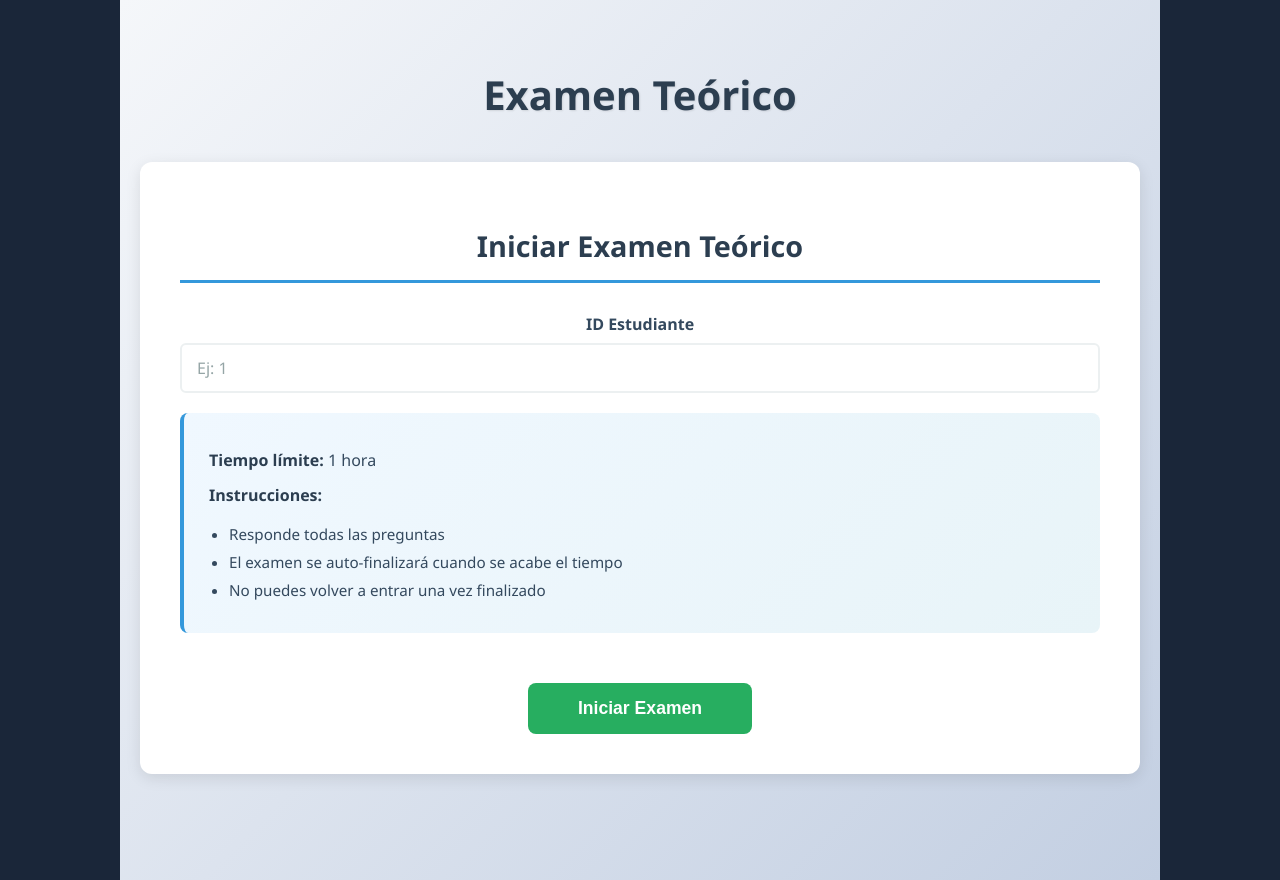
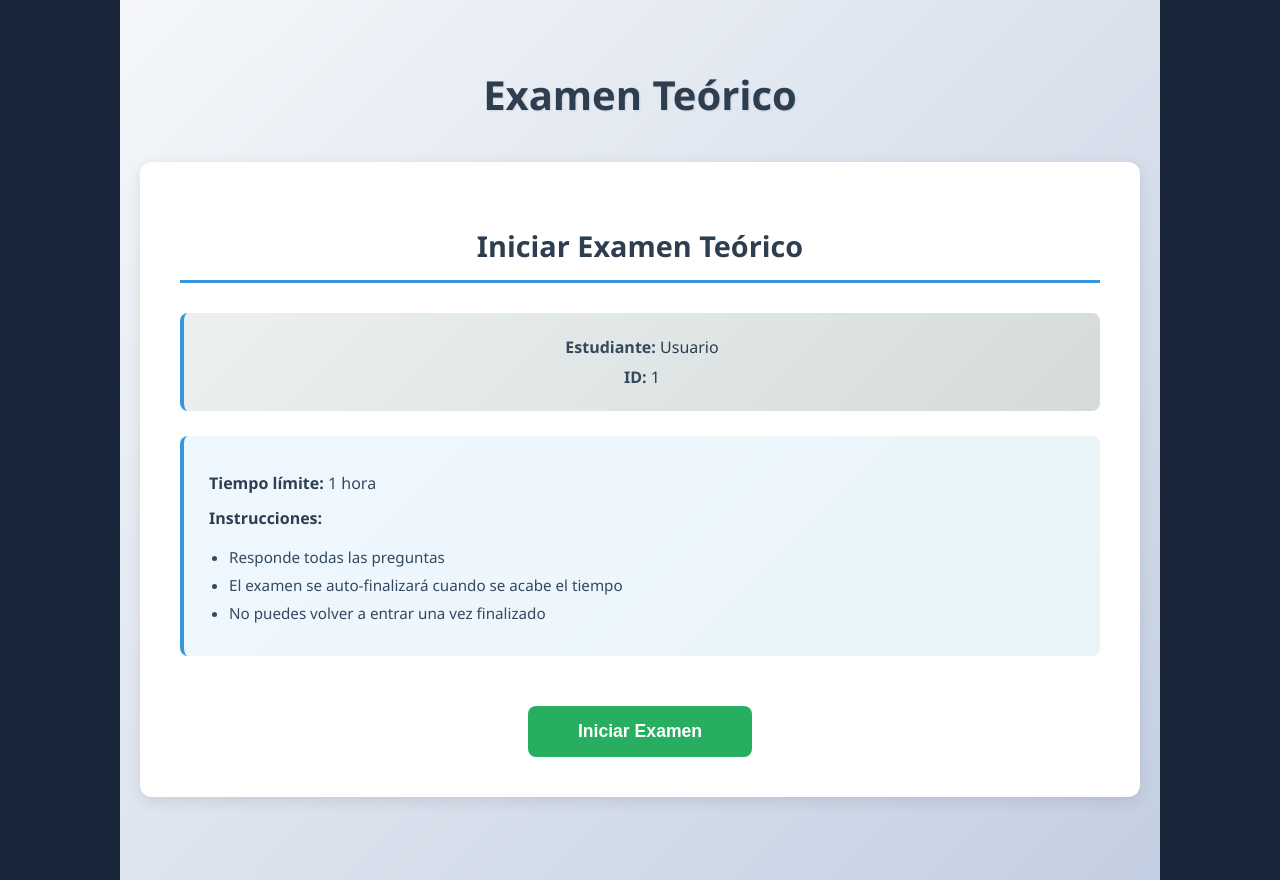
Before and after one commit to VictoRvs23/DrivingUBB, a React (Vite) app in the folder frontend/: page /examenteorico in a window 1280 px wide. Built offline with nearby package versions, Linux system fonts and the light colour scheme; sample sign-in values are in the browser's storage.

Commit message:
agregado el examen practico junto a la sidebar

```diff
--- a/frontend/src/pages/EvaluacionPractica.jsx
+++ b/frontend/src/pages/EvaluacionPractica.jsx
@@ -1,4 +1,5 @@
 import {useState} from "react";
+import { useAuth } from "../context/AuthContext";
 import {
     crearEvaluacionRequest,
     registrarFaltaRequest,
@@ -7,12 +8,13 @@ import {
 import "../styles/EvaluacionPractica.css";
 
 const EvaluacionPractica = () => {
-    const [step,setStep]=useState(1); //1crear 2registrar falta 3 finalizar
+    const { user } = useAuth(); // ✅ Traer datos del usuario autenticado
+    const [step,setStep]=useState(1);
     const [evaluacionId,setEvaluacionId]=useState(null);
     const [loading,setLoading]=useState(false);
     const [error,setError]=useState('');
     const [evaluacionData,setEvaluacionData]=useState({
-        id_estudiante:"",
+        id_estudiante: user?.id || "", // ✅ Automático del usuario
         id_instructor:"",
         fecha_evaluacion:"",
     });
@@ -113,8 +115,6 @@ const handleFinalizarEvaluacion=async(e)=>{
         // Asegurar que el puntaje no sea negativo
         puntajeCalculado = Math.max(0, puntajeCalculado);
 
-        const estadoFinal = puntajeCalculado >= 60 ? 'Aprobado' : 'Reprobado';
-
         let obs = '';
         if(faltas.length === 0) {
             obs = 'Evaluación perfecta. Sin faltas registradas. Puntaje: 100';
@@ -145,18 +145,14 @@ const handleFinalizarEvaluacion=async(e)=>{
         {step === 1 && (
             <div className="evaluacion-form">
                 <h2>Iniciar Nueva Evaluación</h2>
+
+                {/* Resumen del estudiante */}
+                <div className="estudiante-info">
+                    <p><strong>Estudiante:</strong> {user?.nombre || 'Usuario'}</p>
+                    <p><strong>ID:</strong> {user?.id}</p>
+                </div>
+
                 <form onSubmit={handleCrearEvaluacion}>
-                    <div className="form-group">
-                        <label>ID Estudiante</label>
-                        <input
-                            type="number"
-                            value={evaluacionData.id_estudiante}
-                            onChange={(e) => setEvaluacionData({...evaluacionData, id_estudiante: e.target.value})}
-                            required
-                            placeholder="Ej: 1"
-                        />
-                    </div>
-
                     <div className="form-group">
                         <label>ID Instructor</label>
                         <input
--- a/frontend/src/pages/ExamenTeorico.jsx
+++ b/frontend/src/pages/ExamenTeorico.jsx
@@ -1,4 +1,5 @@
 import { useState, useEffect } from 'react';
+import { useAuth } from '../context/AuthContext';
 import {
     generarExamenAleatorioRequest,
     guardarRespuestasRequest,
@@ -8,6 +9,7 @@ import {
 import '../styles/examenteorico.css';
 
 const ExamenTeorico = () => {
+    const { user } = useAuth(); // ✅ Traer datos del usuario autenticado
     const [step, setStep] = useState(1);
     const [examenId, setExamenId] = useState(null);
     const [preguntas, setPreguntas] = useState([]);
@@ -17,7 +19,6 @@ const ExamenTeorico = () => {
     const [error, setError] = useState('');
     const [resultado, setResultado] = useState(null);
     const [tiempoLimite] = useState(3600);
-    const [idEstudiante,setIdEstudiante] = useState('');
     const [currentQuestionIndex, setCurrentQuestionIndex] = useState(0);
 
     // Timer countdown
@@ -37,8 +38,8 @@ const ExamenTeorico = () => {
     }, [step, timer]);
 
 const handleIniciarExamen = async () => {
-    if (!idEstudiante) {
-        setError('Debes ingresar tu ID de estudiante');
+    if (!user?.id) {
+        setError('No se pudo identificar al estudiante');
         return;
     }
 
@@ -47,7 +48,7 @@ const handleIniciarExamen = async () => {
 
     try {
         const response = await generarExamenAleatorioRequest(
-            parseInt(idEstudiante),  // ← Convierte a número
+            user.id,  // ✅ Automático del usuario autenticado
             tiempoLimite
         );
         setExamenId(response.data.id_examen);
@@ -131,19 +132,13 @@ const handleIniciarExamen = async () => {
     <div className="examen-inicio">
         <h2>Iniciar Examen Teórico</h2>
 
+        {/* Resumen del estudiante */}
+        <div className="estudiante-info">
+            <p><strong>Estudiante:</strong> {user?.nombre || 'Usuario'}</p>
+            <p><strong>ID:</strong> {user?.id}</p>
+        </div>
+
         <form onSubmit={(e) => { e.preventDefault(); handleIniciarExamen(); }}>
-            <div className="form-group">
-                <label>ID Estudiante</label>
-                <input
-                    type="number"
-                    value={idEstudiante}
-                    onChange={(e) => setIdEstudiante(e.target.value)}
-                    required
-                    placeholder="Ej: 1"
-                    min="1"
-                />
-            </div>
-
             <div className="info-box">
                 <p><strong>Tiempo límite:</strong> 1 hora</p>
                 <p><strong>Instrucciones:</strong></p>
--- a/frontend/src/styles/EvaluacionPractica.css
+++ b/frontend/src/styles/EvaluacionPractica.css
@@ -58,6 +58,25 @@
     font-size: 1.8rem;
     border-bottom: 3px solid #3498db;
     padding-bottom: 10px;
+}
+
+/* Información del estudiante */
+.estudiante-info {
+    background: linear-gradient(135deg, #ecf0f1 0%, #d5dbdb 100%);
+    padding: 15px 20px;
+    border-radius: 8px;
+    margin-bottom: 25px;
+    border-left: 4px solid #3498db;
+}
+
+.estudiante-info p {
+    margin: 8px 0;
+    color: #2c3e50;
+    font-size: 1rem;
+}
+
+.estudiante-info strong {
+    color: #34495e;
 }
 
 .form-group {
--- a/frontend/src/styles/examenteorico.css
+++ b/frontend/src/styles/examenteorico.css
@@ -44,6 +44,25 @@
     font-size: 1.8rem;
     border-bottom: 3px solid #3498db;
     padding-bottom: 15px;
+}
+
+/* Información del estudiante */
+.estudiante-info {
+    background: linear-gradient(135deg, #ecf0f1 0%, #d5dbdb 100%);
+    padding: 15px 20px;
+    border-radius: 8px;
+    margin-bottom: 25px;
+    border-left: 4px solid #3498db;
+}
+
+.estudiante-info p {
+    margin: 8px 0;
+    color: #2c3e50;
+    font-size: 1rem;
+}
+
+.estudiante-info strong {
+    color: #34495e;
 }
 
 .info-box {
```
